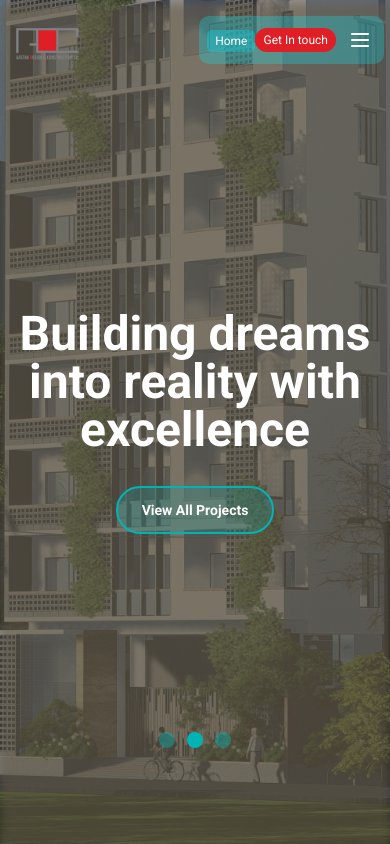
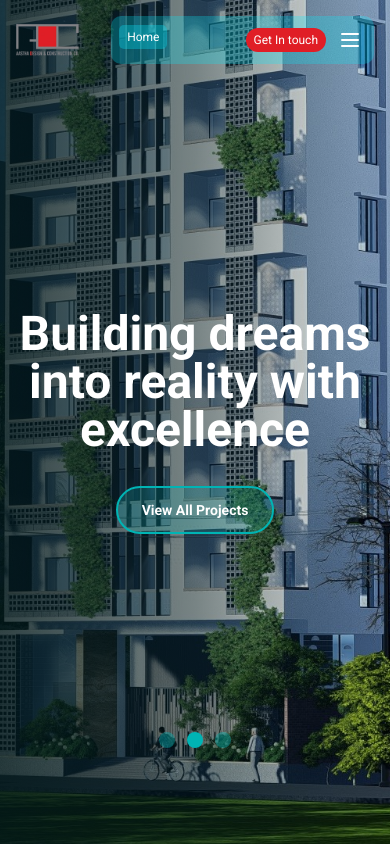
Before and after one commit to ashikfifa/Astha-frontend, a Next.js app: page / in a window 390 px wide. Shown: the top 844 px of the page. Built offline with nearby package versions, Linux system fonts and the light colour scheme.

Commit message:
Refactor HeroSlider and Navbar for improved styling; update ServiceCard to include link functionality and enhance OurService data structure with href properties

```diff
--- a/app/components/HeroSlider.tsx
+++ b/app/components/HeroSlider.tsx
@@ -78,13 +78,15 @@ const HeroSlider: React.FC = () => {
             />
           </div>
 
-           <div
+           <div className="absolute inset-0 bg-linear-to-r from-[#011719]/80 via-[#011719]/50 to-transparent" />
+
+           {/* <div
             className="absolute inset-0"
             style={{
               backgroundColor: 'rgba(70, 61, 52, 0.55)',
               filter: 'drop-shadow(0 4px 4px #8B8163)',
             }}
-          />
+          /> */}
         </div>
       ))}
 
--- a/app/components/Navbar.tsx
+++ b/app/components/Navbar.tsx
@@ -29,7 +29,7 @@ const Navbar = () => {
 
   return (
     <header className="fixed top-0 left-0 w-full z-50 px-4 sm:px-6 py-4 sm:py-6">
-      <div className="container mx-auto flex item-start md:items-center gap-30">
+      <div className="container mx-auto flex item-start sm:item-start lg:items-center gap-8 sm:gap-10 lg:gap-30">
         {/* Logo */}
         <Link href="/" className="flex-shrink-0">
           <Image
@@ -37,7 +37,7 @@ const Navbar = () => {
             alt="Aastha Logo"
             width={48}
             height={48}
-            className="h-8 sm:h-10 md:h-12 w-auto object-contain mt-3 md:mt-0"
+            className="h-8 sm:h-10 md:h-12 w-auto object-contain mt-2 sm:mt-3 md:mt-3 lg:mt-0"
             priority
           />
         </Link>
@@ -77,20 +77,20 @@ const Navbar = () => {
         </nav>
 
         {/* Mobile Navigation */}
-        <nav className="lg:hidden flex-1">
+        <nav className="lg:hidden flex-1 min-w-0">
           <div className="relative bg-[rgba(6,236,255,0.27)] rounded-[10px] px-2 sm:px-4 py-2 sm:py-3">
-            <div className="flex items-center justify-between">
+            <div className="flex items-center justify-between gap-2 sm:gap-3">
               {/* Active Link */}
               <Link
                 href={navLinks.find((l) => l.label === activeLink)?.href || "/"}
-                className="text-white"
+                className="text-white flex-shrink min-w-0"
               >
-                <span className="bg-[rgba(6,236,255,0.31)] px-2 sm:px-3 py-1 sm:py-1.5 rounded-[5px] text-xs sm:text-sm">
+                <span className="bg-[rgba(6,236,255,0.31)] px-2 sm:px-3 py-1 sm:py-1.5 rounded-[5px] text-xs sm:text-sm inline-block truncate">
                   {activeLink}
                 </span>
               </Link>
 
-              <div className="flex items-center gap-2 sm:gap-3">
+              <div className="flex items-center gap-2 sm:gap-3 flex-shrink-0">
                 {/* Get In Touch Button - Mobile */}
                 <Link
                   href="/contact"
@@ -102,7 +102,7 @@ const Navbar = () => {
                 {/* Hamburger Menu */}
                 <button
                   onClick={() => setIsMenuOpen(!isMenuOpen)}
-                  className="text-white p-1"
+                  className="text-white p-1 flex-shrink-0"
                   aria-label="Toggle menu"
                 >
                   {isMenuOpen ? (
--- a/app/components/ServiceCard.tsx
+++ b/app/components/ServiceCard.tsx
@@ -1,14 +1,16 @@
 import Image from "next/image";
+import Link from "next/link";
 
 interface ServiceCardProps {
   image: string;
   title: string;
   description: string;
+  href: string;
 }
 
-const ServiceCard = ({ image, title, description }: ServiceCardProps) => {
+const ServiceCard = ({ image, title, description, href }: ServiceCardProps) => {
   return (
-    <div className="group relative bg-[rgba(70,61,52,0.55)] border-[3px] border-solid border-white rounded-[15px] max-w-[232px] w-full overflow-hidden flex flex-col">
+    <Link href={href} className="group relative bg-[rgba(70,61,52,0.55)] border-[3px] border-solid border-white rounded-[15px] max-w-[232px] w-full overflow-hidden flex flex-col hover:border-opacity-80 transition-all duration-300">
       {/* Card Image */}
       <div className="relative w-full h-[140px] sm:h-[160px] md:h-[180px] p-1 overflow-hidden">
         <Image
@@ -36,7 +38,7 @@ const ServiceCard = ({ image, title, description }: ServiceCardProps) => {
           {description}
         </p>
       </div>
-    </div>
+    </Link>
   );
 };
 
--- a/app/sections/landing-page/OurService.tsx
+++ b/app/sections/landing-page/OurService.tsx
@@ -8,6 +8,7 @@ const servicesData = [
     title: "Real Estate Development",
     description:
       "Building a real estate development is a complicated task requiring both deep understanding…",
+    href: "/development",
   },
   {
     id: 2,
@@ -15,6 +16,7 @@ const servicesData = [
     title: "Construction",
     description:
       "Building a real estate development is a complicated task requiring both deep understanding…",
+    href: "/construction",
   },
   {
     id: 3,
@@ -22,6 +24,7 @@ const servicesData = [
     title: "Interior Design",
     description:
       "Building a real estate development is a complicated task requiring both deep understanding…",
+    href: "/interior",
   },
 ];
 
@@ -63,6 +66,7 @@ const OurServices = () => {
               image={service.image}
               title={service.title}
               description={service.description}
+              href={service.href}
             />
           ))}
           </div>
```
